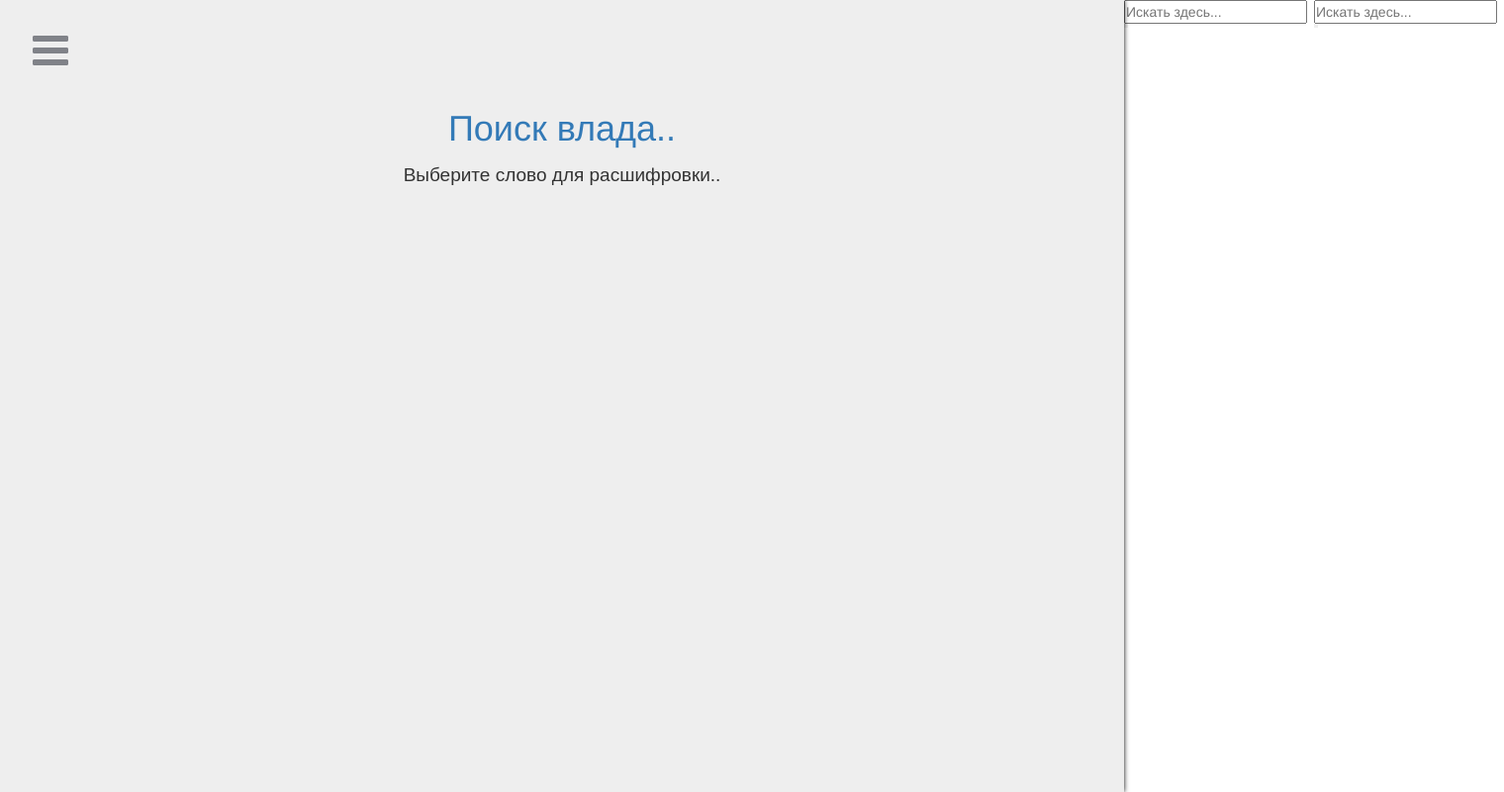
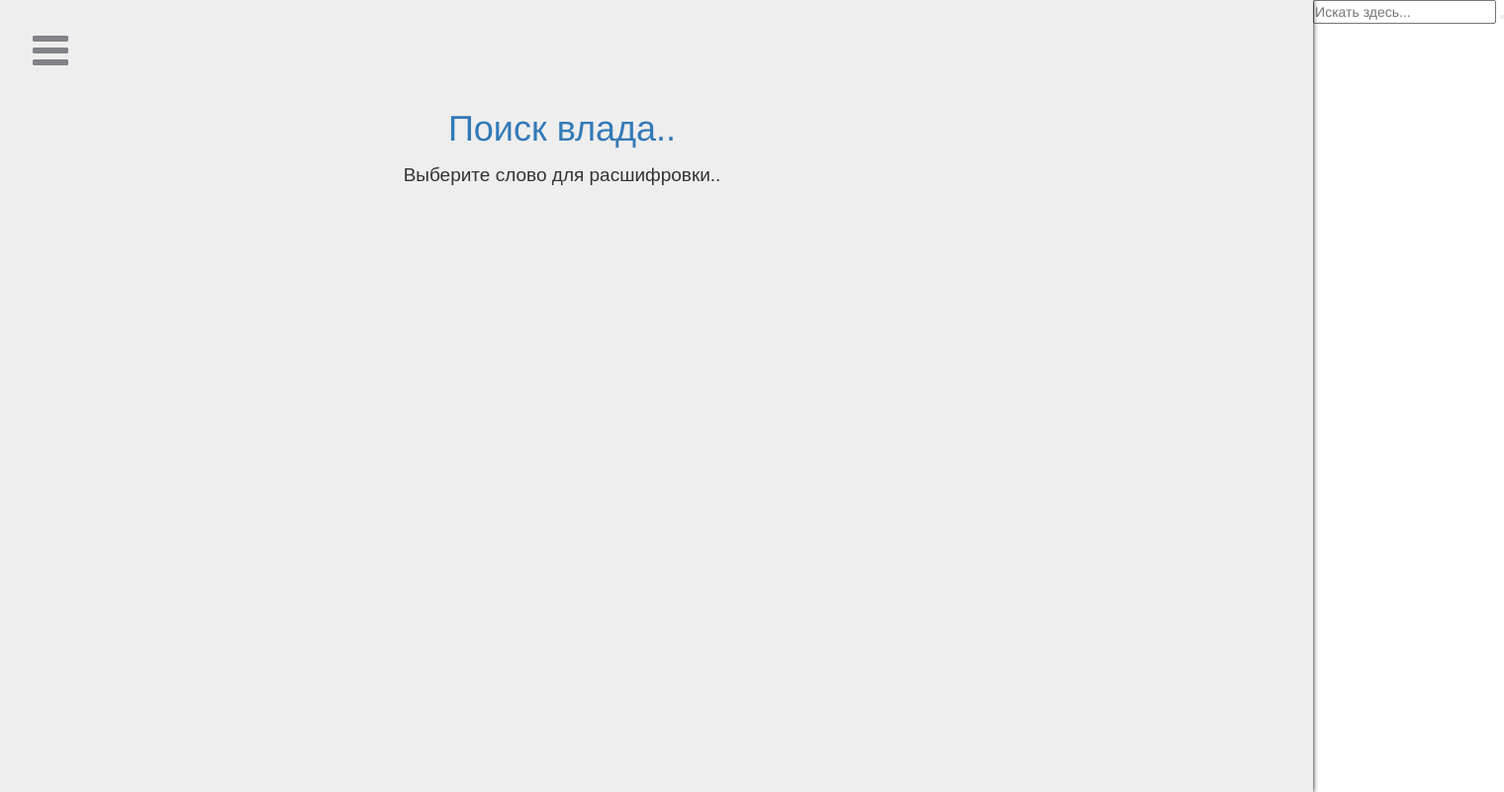
Before and after one commit to 1lufs/Dict, a Django app: page / in a window 1520 px wide. Shown: the whole page at 99% size. Run offline with Django 4.2, Linux system fonts and the light colour scheme; data that the repository does not hold is empty; some libraries are stand-ins or nearby versions.

Commit message:
Update blog.html

```diff
--- a/blog/templates/blog/blog.html
+++ b/blog/templates/blog/blog.html
@@ -46,12 +46,6 @@
         </form>
     </div>
 
-    <div class="d1">
-        <form>
-            <input type="text" placeholder="Искать здесь...">
-            <button type="submit"></button>
-        </form>
-</div>
 
 </div>
 
```
